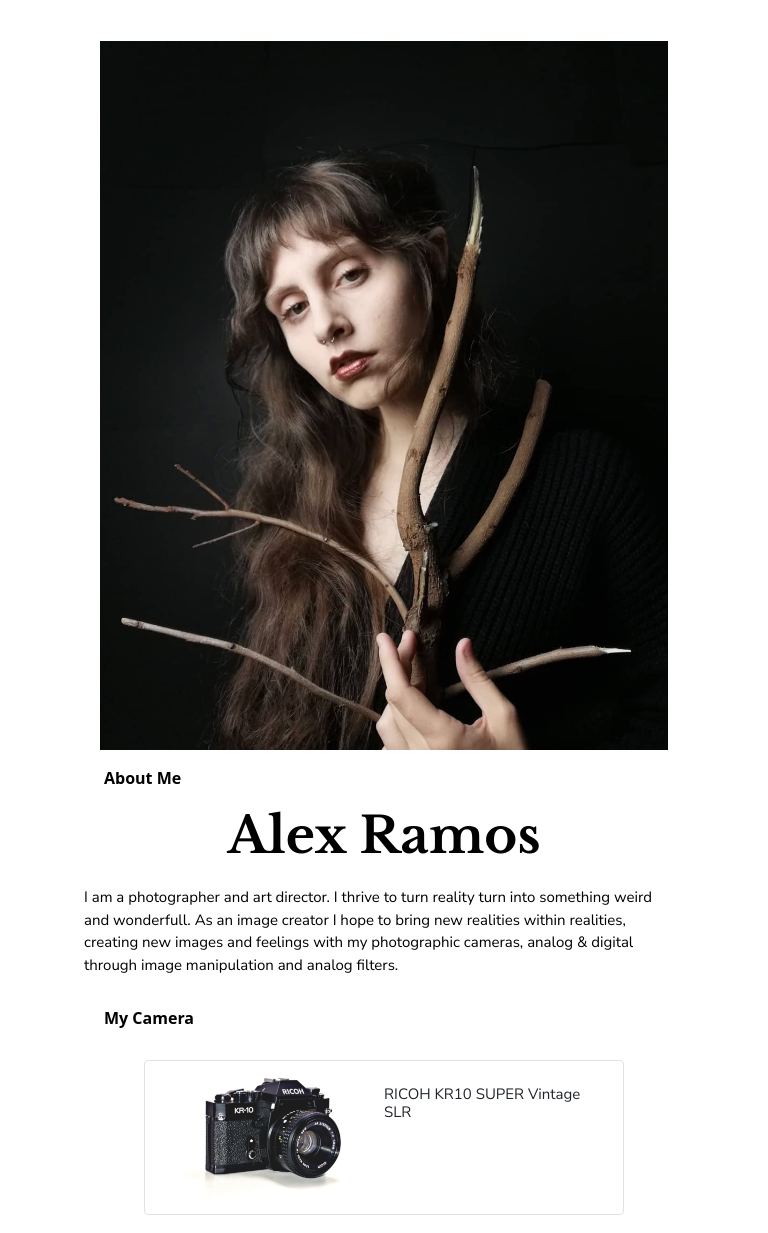
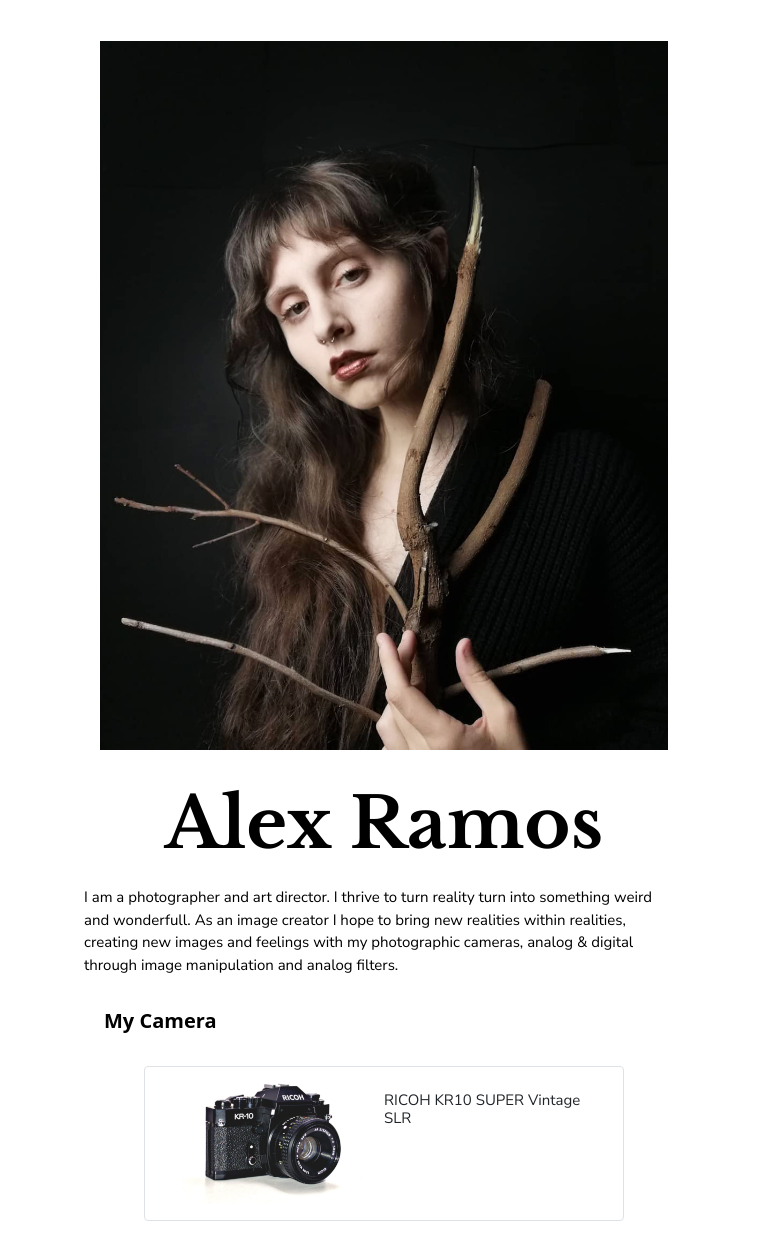
Before and after one commit to xramos17/photo-portfolio-app, a plain HTML site: page about.html in a window 768 px wide. Shown: the part 62-1295 px from the top of the page. Drawn offline with nearby package versions, Linux system fonts and the light colour scheme.

Commit message:
Added media queries

```diff
--- a/about.html
+++ b/about.html
@@ -45,7 +45,7 @@
     </div>
 </nav>
 
-<div class=" about-section container ">
+<div class=" about-section container">
 
     <div class="row ">
 
@@ -54,7 +54,7 @@
 </div>
 <div class="col-lg-6 main-desc-about">
 
-    <span class="desc-about" >About Me</span>
+    <span class="desc-about-top " >About Me</span>
 
 
     <h2 class="mt-3">Alex Ramos</h2>
--- a/css/styles.css
+++ b/css/styles.css
@@ -133,6 +133,10 @@ p {
   color: black;
   font-weight: bold;
 }
+.desc-about-top {
+  font-family: var(--secondary-font);
+  margin-left: 20px;
+}
 
 .about-img,
 .camera {
@@ -177,7 +181,7 @@ p {
   /* media queries-about */
 
   .main-desc-about h2 {
-    font-size: 50px;
+    font-size: 55px;
     color: black;
     text-align: center;
   }
@@ -196,4 +200,21 @@ p {
   .desc-about {
     margin-bottom: 30px;
   }
+  .desc-about-top {
+    display: none;
+  }
 }
+@media (min-width: 768px) {
+  .main-desc-about h2 {
+    font-size: 70px;
+    color: black;
+  }
+  .desc-about {
+    font-size: 20px;
+    margin-bottom: 30px;
+  }
+  .desc-about {
+    font-size: 20px;
+    margin-bottom: 30px;
+  }
+}
```
